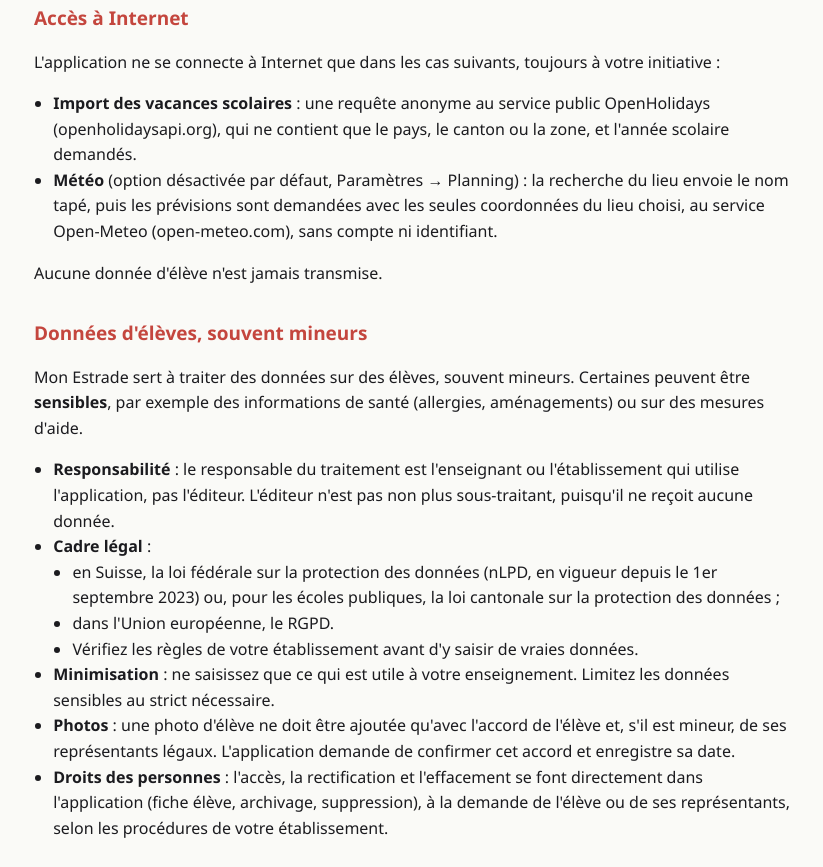
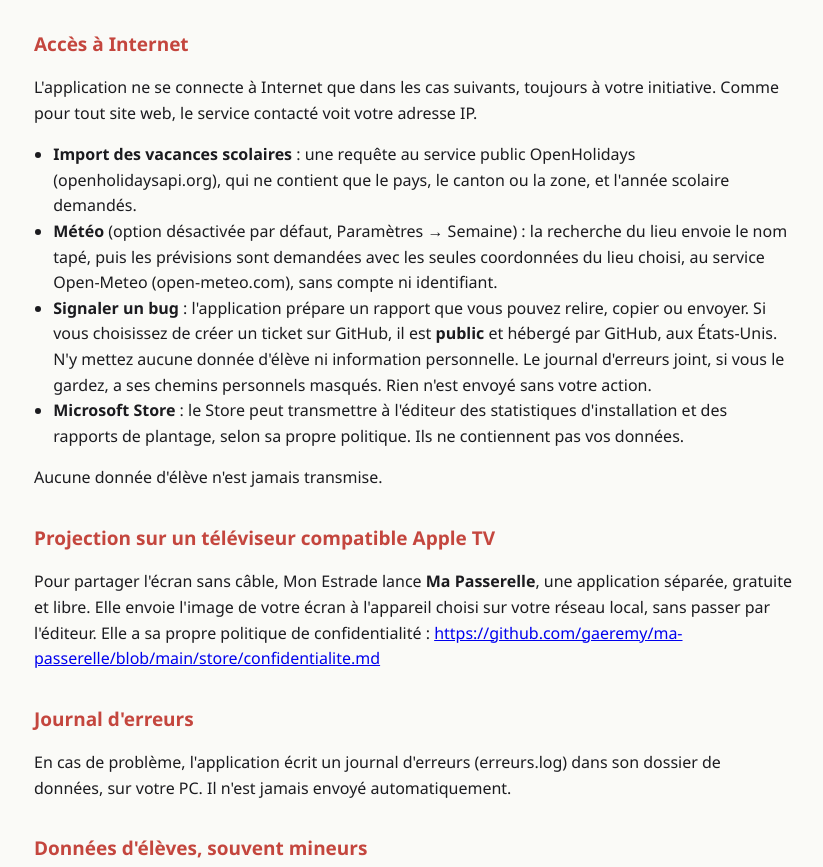
Before and after one commit to gaeremy/mon-estrade-site, a plain HTML site: page confidentialite.html in a window 1280 px wide. Shown: the part 629-1496 px from the top of the page, without its empty margins (226-1049 px from the left). Drawn offline with Linux system fonts and the light colour scheme.

Commit message:
Confidentialité : contact, signalement de bug, Store, projection Apple TV
Co-Authored-By: Claude Sonnet 5.5 <noreply@anthropic.com>

```diff
--- a/confidentialite.html
+++ b/confidentialite.html
@@ -13,31 +13,37 @@ header span{font-weight:600} footer{margin-top:48px;color:var(--muted);font-size
 </style></head><body><main>
 <header><span>Mon Estrade</span></header>
 <h1>Politique de confidentialité — Mon Estrade</h1>
-<p><em>Dernière mise à jour : 30 octobre 2026</em></p>
+<p><em>Dernière mise à jour : 15 novembre 2026</em></p>
 <p>Mon Estrade est une application de bureau pour enseignants, éditée par GR14.</p>
 <h2>En bref</h2>
 <ul>
 <li><strong>Toutes les données sont confidentielles et restent sur votre ordinateur.</strong> L&#x27;éditeur n&#x27;y a aucun accès.</li>
 <li>Pas de compte, pas de publicité, pas de mesure d&#x27;audience, pas de pistage.</li>
-<li>Rien n&#x27;est envoyé à l&#x27;éditeur. Les seules requêtes vers des services tiers sont celles que vous activez (vacances scolaires, météo), et elles ne contiennent aucune donnée d&#x27;élève.</li>
+<li>L&#x27;éditeur ne reçoit aucune donnée de l&#x27;application. Les seuls échanges avec Internet sont ceux que vous déclenchez vous-même (vacances scolaires, météo, rapport de bug), et ils ne contiennent aucune donnée d&#x27;élève.</li>
 </ul>
 <h2>Données traitées</h2>
 <p>Ce que vous saisissez (horaire, fiches de cours, tâches, notes, élèves, coordonnées, évaluations, absences, appréciations, photos, pièces jointes) est enregistré <strong>uniquement dans le dossier de données de l&#x27;application sur votre PC</strong>. Ces données ne sont ni synchronisées ni transmises.</p>
 <h2>Accès à Internet</h2>
-<p>L&#x27;application ne se connecte à Internet que dans les cas suivants, toujours à votre initiative :</p>
+<p>L&#x27;application ne se connecte à Internet que dans les cas suivants, toujours à votre initiative. Comme pour tout site web, le service contacté voit votre adresse IP.</p>
 <ul>
-<li><strong>Import des vacances scolaires</strong> : une requête anonyme au service public OpenHolidays (openholidaysapi.org), qui ne contient que le pays, le canton ou la zone, et l&#x27;année scolaire demandés.</li>
-<li><strong>Météo</strong> (option désactivée par défaut, Paramètres → Planning) : la recherche du lieu envoie le nom tapé, puis les prévisions sont demandées avec les seules coordonnées du lieu choisi, au service Open-Meteo (open-meteo.com), sans compte ni identifiant.</li>
+<li><strong>Import des vacances scolaires</strong> : une requête au service public OpenHolidays (openholidaysapi.org), qui ne contient que le pays, le canton ou la zone, et l&#x27;année scolaire demandés.</li>
+<li><strong>Météo</strong> (option désactivée par défaut, Paramètres → Semaine) : la recherche du lieu envoie le nom tapé, puis les prévisions sont demandées avec les seules coordonnées du lieu choisi, au service Open-Meteo (open-meteo.com), sans compte ni identifiant.</li>
+<li><strong>Signaler un bug</strong> : l&#x27;application prépare un rapport que vous pouvez relire, copier ou envoyer. Si vous choisissez de créer un ticket sur GitHub, il est <strong>public</strong> et hébergé par GitHub, aux États-Unis. N&#x27;y mettez aucune donnée d&#x27;élève ni information personnelle. Le journal d&#x27;erreurs joint, si vous le gardez, a ses chemins personnels masqués. Rien n&#x27;est envoyé sans votre action.</li>
+<li><strong>Microsoft Store</strong> : le Store peut transmettre à l&#x27;éditeur des statistiques d&#x27;installation et des rapports de plantage, selon sa propre politique. Ils ne contiennent pas vos données.</li>
 </ul>
 <p>Aucune donnée d&#x27;élève n&#x27;est jamais transmise.</p>
+<h2>Projection sur un téléviseur compatible Apple TV</h2>
+<p>Pour partager l&#x27;écran sans câble, Mon Estrade lance <strong>Ma Passerelle</strong>, une application séparée, gratuite et libre. Elle envoie l&#x27;image de votre écran à l&#x27;appareil choisi sur votre réseau local, sans passer par l&#x27;éditeur. Elle a sa propre politique de confidentialité : <a href="https://github.com/gaeremy/ma-passerelle/blob/main/store/confidentialite.md">https://github.com/gaeremy/ma-passerelle/blob/main/store/confidentialite.md</a></p>
+<h2>Journal d&#x27;erreurs</h2>
+<p>En cas de problème, l&#x27;application écrit un journal d&#x27;erreurs (erreurs.log) dans son dossier de données, sur votre PC. Il n&#x27;est jamais envoyé automatiquement.</p>
 <h2>Données d&#x27;élèves, souvent mineurs</h2>
 <p>Mon Estrade sert à traiter des données sur des élèves, souvent mineurs. Certaines peuvent être <strong>sensibles</strong>, par exemple des informations de santé (allergies, aménagements) ou sur des mesures d&#x27;aide.</p>
 <ul>
 <li><strong>Responsabilité</strong> : le responsable du traitement est l&#x27;enseignant ou l&#x27;établissement qui utilise l&#x27;application, pas l&#x27;éditeur. L&#x27;éditeur n&#x27;est pas non plus sous-traitant, puisqu&#x27;il ne reçoit aucune donnée.</li>
 <li><strong>Cadre légal</strong> :</li>
-<li style="margin-left:1.2em">en Suisse, la loi fédérale sur la protection des données (nLPD, en vigueur depuis le 1er septembre 2023) ou, pour les écoles publiques, la loi cantonale sur la protection des données ;</li>
-<li style="margin-left:1.2em">dans l&#x27;Union européenne, le RGPD.</li>
-<li style="margin-left:1.2em">Vérifiez les règles de votre établissement avant d&#x27;y saisir de vraies données.</li>
+<li>en Suisse, la loi fédérale sur la protection des données (nLPD, en vigueur depuis le 1er septembre 2023) ou, pour les écoles publiques, la loi cantonale sur la protection des données ;</li>
+<li>dans l&#x27;Union européenne, le RGPD.</li>
+<li>Vérifiez les règles de votre établissement avant d&#x27;y saisir de vraies données.</li>
 <li><strong>Minimisation</strong> : ne saisissez que ce qui est utile à votre enseignement. Limitez les données sensibles au strict nécessaire.</li>
 <li><strong>Photos</strong> : une photo d&#x27;élève ne doit être ajoutée qu&#x27;avec l&#x27;accord de l&#x27;élève et, s&#x27;il est mineur, de ses représentants légaux. L&#x27;application demande de confirmer cet accord et enregistre sa date.</li>
 <li><strong>Droits des personnes</strong> : l&#x27;accès, la rectification et l&#x27;effacement se font directement dans l&#x27;application (fiche élève, archivage, suppression), à la demande de l&#x27;élève ou de ses représentants, selon les procédures de votre établissement.</li>
@@ -55,6 +61,6 @@ header span{font-weight:600} footer{margin-top:48px;color:var(--muted);font-size
 <h2>Modifications</h2>
 <p>Cette politique peut évoluer avec l&#x27;application. La date de mise à jour figure en tête de page.</p>
 <h2>Contact</h2>
-<p>Via la section « Assistance » de la fiche Mon Estrade dans le Microsoft Store.</p>
+<p>Éditeur : GR14. Pour toute question sur cette politique ou sur vos données : <a href="mailto:it@remyg.ch">it@remyg.ch</a></p>
 <footer>Mon Estrade · GR14</footer>
 </main></body></html>
```
